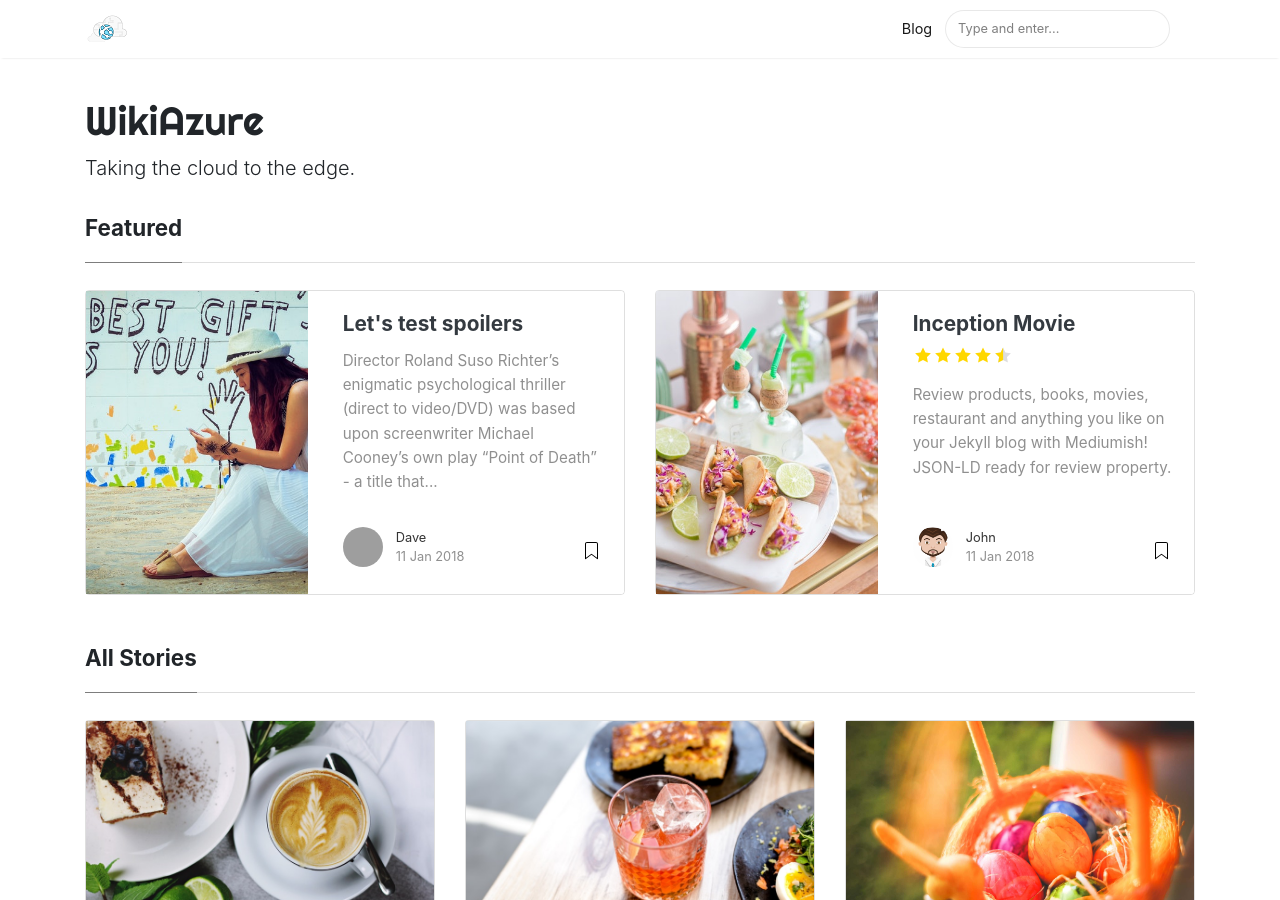
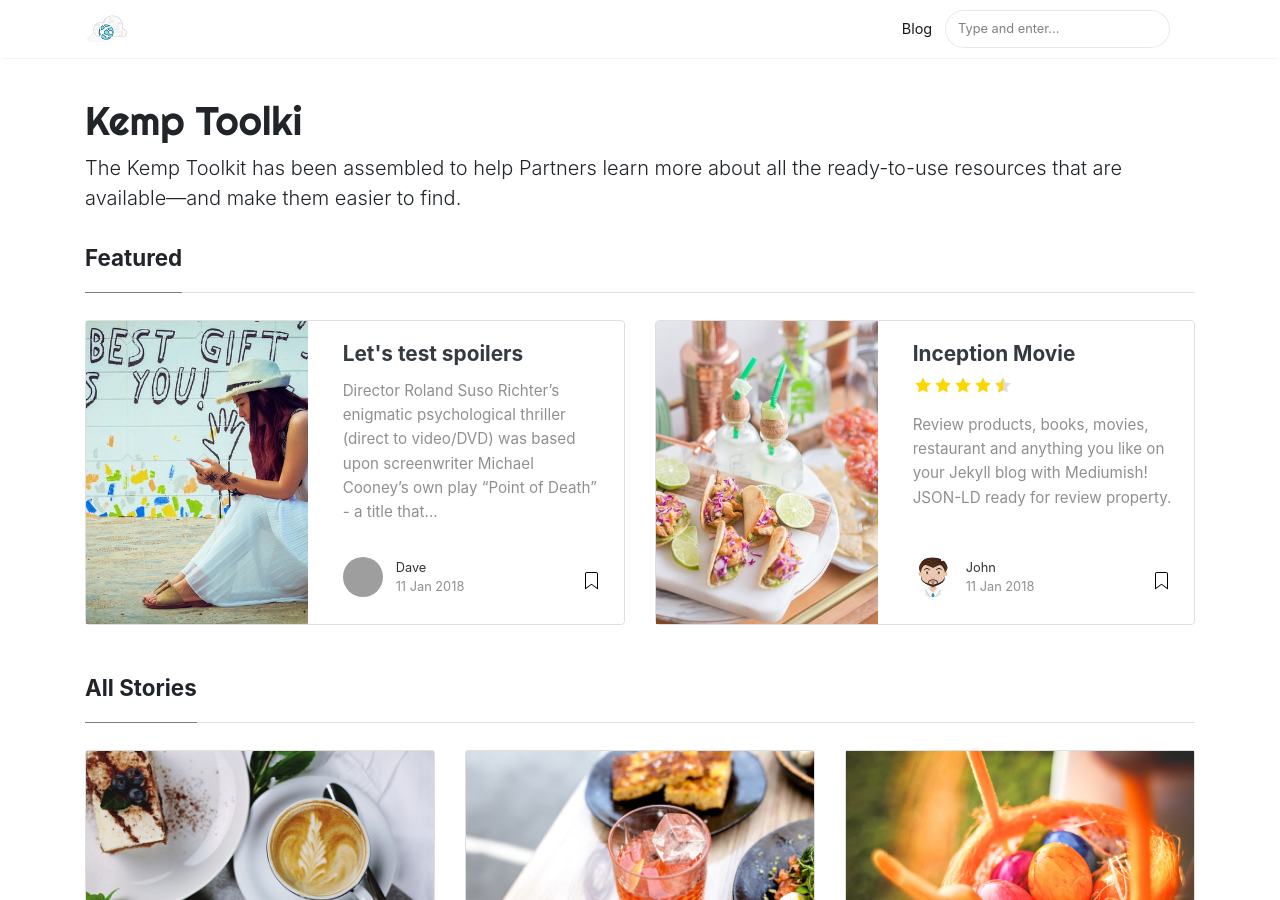
Before and after one commit to daveRendon/kemp, a Jekyll site: the page built from index.html, in a window 1280 px wide and 900 px high. Built offline with Jekyll 4.4.1, drawn with Linux system fonts in a browser that asks for light colours; nearby versions of some CDN libraries; the list of posts is cut into pages by our own code; some of the changed text lies outside the part shown; grey boxes are pictures that could not be loaded.

Commit message:
Update _config.yml

```diff
--- a/_config.yml
+++ b/_config.yml
@@ -1,7 +1,7 @@
 # Site
-name: "WikiAzure"
+name: "Kemp Toolki"
 title: "WikiAzure"
-description: "Taking the cloud to the edge."
+description: "The Kemp Toolkit has been assembled to help Partners learn more about all the ready-to-use resources that are available—and make them easier to find."
 logo: 'assets/images/logo.png'
 favicon: 'assets/images/logo.png'
 baseurl: /kemp
```
